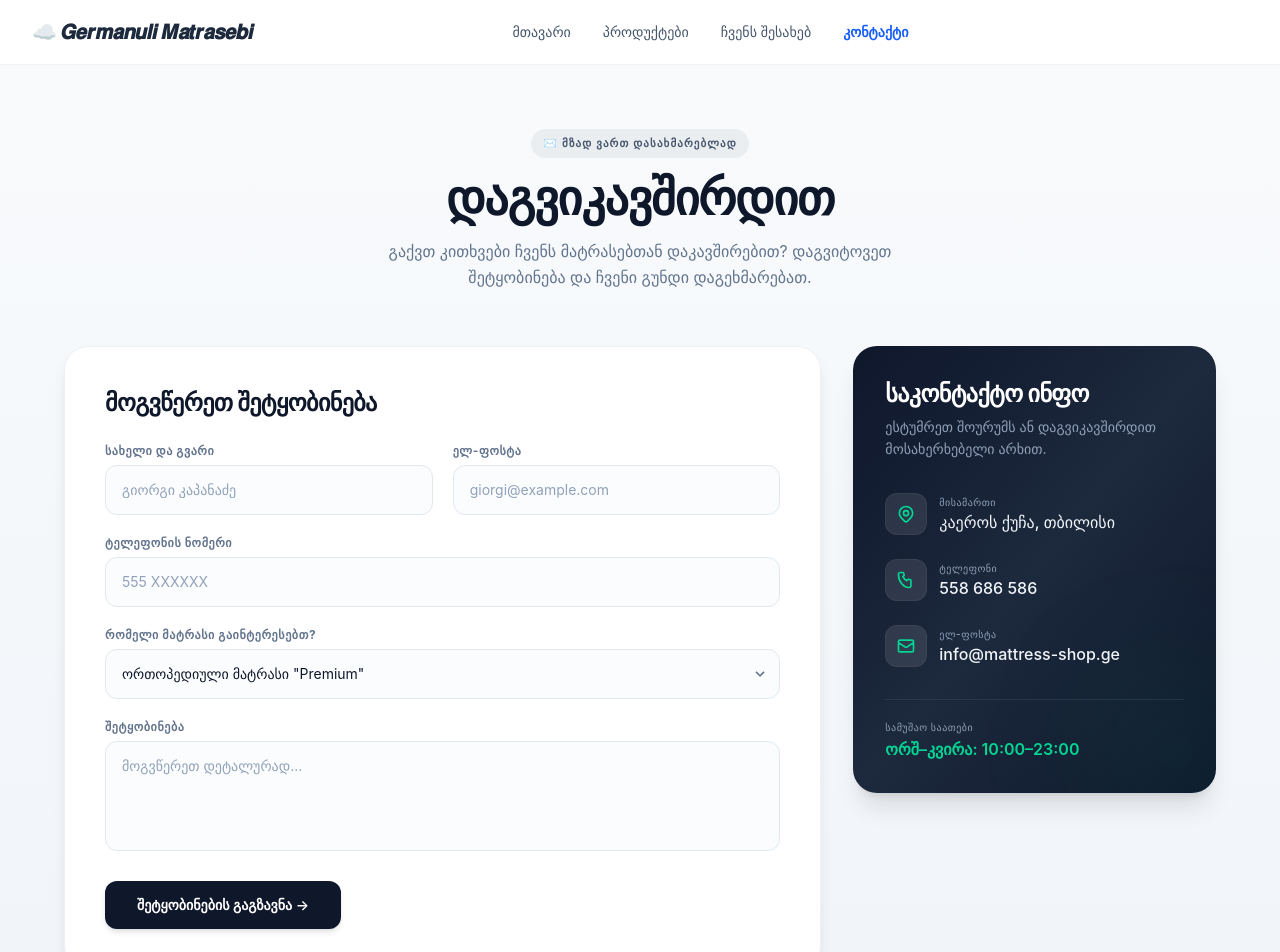
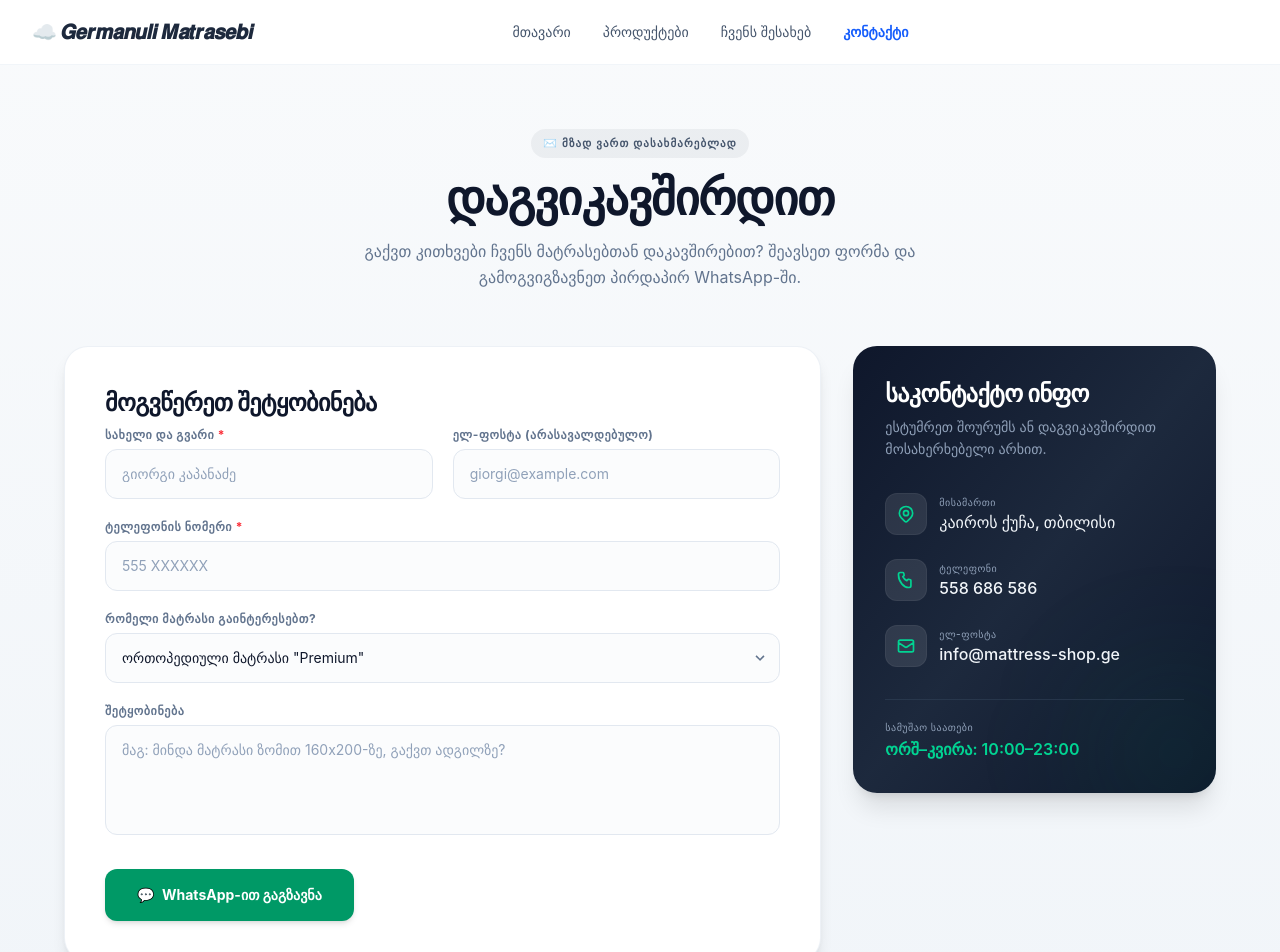
Before and after one commit to iopanda65-byte/Matrasi.ge, a React (Vite) app: page /contact in a window 1280 px wide. Shown: the top 952 px of the page. Built offline with nearby package versions, Linux system fonts and the light colour scheme.

Commit message:
feat: added whatsapp contact form for mattresses

```diff
--- a/src/pages/Contact.jsx
+++ b/src/pages/Contact.jsx
@@ -1,17 +1,14 @@
-import React, { useRef, useState } from "react";
-import emailjs from "@emailjs/browser";
+import React, { useState } from "react";
 // შემოგვაქვს Helmet მეტა ტეგებისთვის
 import { Helmet } from "react-helmet-async";
 
-const SERVICE_ID = "service_p5htc7d";
-const TEMPLATE_ID = "template_kh3udza";
-const PUBLIC_KEY = "eYu17pNcJigA8JlG1";
+const PHONE_GE = "+995558686586"; // WhatsApp ფორმატი
 
 const CONTACT_ITEMS = [
   {
     href: "https://maps.app.goo.gl/fqMvKCkxZXhM3iZX7",
     label: "მისამართი",
-    value: "კაეროს ქუჩა, თბილისი",
+    value: "კაიროს ქუჩა, თბილისი",
     icon: (
       <svg
         className="w-5 h-5 text-emerald-400"
@@ -23,6 +20,7 @@ const CONTACT_ITEMS = [
         <path
           strokeLinecap="round"
           strokeLinejoin="round"
+          pathLength="none"
           d="M17.657 16.657L13.414 20.9a1.998 1.998 0 01-2.827 0l-4.244-4.243a8 8 0 1111.314 0z"
         />
         <path
@@ -34,7 +32,7 @@ const CONTACT_ITEMS = [
     ),
   },
   {
-    href: "tel:+995558686586",
+    href: `tel:${PHONE_GE}`,
     label: "ტელეფონი",
     value: "558 686 586",
     icon: (
@@ -79,71 +77,105 @@ const INPUT_CLS =
   "w-full px-4 py-3.5 rounded-xl border border-slate-200 bg-slate-50/50 text-slate-900 placeholder-slate-400 focus:outline-none focus:ring-2 focus:ring-slate-900/10 focus:border-slate-900 focus:bg-white transition-all text-base sm:text-sm";
 
 export default function Contact() {
-  const formRef = useRef();
-  const [status, setStatus] = useState("");
+  const [form, setForm] = useState({
+    name: "",
+    email: "",
+    phone: "",
+    mattress: "ორთოპედიული მატრასი 'Premium'",
+    message: "",
+  });
 
-  const handleSubmit = async (e) => {
+  const [submitted, setSubmitted] = useState(false);
+  const [errors, setErrors] = useState({});
+
+  // ვალიდაცია
+  const validate = () => {
+    const e = {};
+    if (!form.name.trim()) e.name = "სახელი და გვარი სავალდებულოა";
+    if (!form.phone.trim()) e.phone = "ტელეფონის ნომერი სავალდებულოა";
+    return e;
+  };
+
+  // WhatsApp-ზე გადამისამართება
+  const handleSubmit = (e) => {
     e.preventDefault();
-    setStatus("loading");
-    try {
-      await emailjs.sendForm(
-        SERVICE_ID,
-        TEMPLATE_ID,
-        formRef.current,
-        PUBLIC_KEY
+    const eValid = validate();
+
+    if (Object.keys(eValid).length) {
+      setErrors(eValid);
+      return;
+    }
+
+    const text = encodeURIComponent(
+      `✨ ახალი შეტყობინება მატრასების მაღაზიიდან! ✨\n\n` +
+        `👤 კლიენტი: ${form.name}\n` +
+        `📞 ტელეფონი: ${form.phone}\n` +
+        `📧 ელ-ფოსტა: ${form.email || "არ არის მითითებული"}\n` +
+        `🛏️ მოდელი: ${form.mattress}\n` +
+        `💬 შეტყობინება: ${form.message || "მხოლოდ დაინტერესება"}`,
     );
 
-      setStatus("success");
-      formRef.current.reset();
-    } catch (err) {
-      console.error("EmailJS Error:", err);
-      setStatus("error");
-    }
+    window.open(
+      `https://wa.me/${PHONE_GE.replace(/\D/g, "")}?text=${text}`,
+      "_blank",
+    );
+
+    setSubmitted(true);
+    setErrors({});
   };
 
-  // Google Schema - ეუბნება ბოტებს, რომ ეს არის ოფიციალური საკონტაქტო გვერდი
+  const handleChange = (field, val) => {
+    setForm((p) => ({ ...p, [field]: val }));
+    if (errors[field]) setErrors((p) => ({ ...p, [field]: undefined }));
+  };
+
+  // Google Schema
   const contactPageSchema = {
     "@context": "https://schema.org",
     "@type": "ContactPage",
-    "name": "კონტაქტი | გერმანული მატრასების მაღაზია",
-    "description": "დაგვიკავშირდით გერმანული მატრასების მაღაზიის გუნდს. მისამართი: კაიროს ქუჩა, თბილისი. ტელეფონი: 558 686 586",
-    "mainEntity": {
+    name: "კონტაქტი | გერმანული მატრასების მაღაზია",
+    description:
+      "დაგვიკავშირდით გერმანული მატრასების მაღაზიის გუნდს. მისამართი: კაიროს ქუჩა, თბილისი. ტელეფონი: 558 686 586",
+    mainEntity: {
       "@type": "Organization",
-      "name": "გერმანული მატრასები",
-      "telephone": "+995558686586",
-      "email": "info@mattress-shop.ge",
-      "address": {
+      name: "გერმანული მატრასები",
+      telephone: "+995558686586",
+      email: "info@mattress-shop.ge",
+      address: {
         "@type": "PostalAddress",
-        "streetAddress": "კაიროს ქუჩა",
-        "addressLocality": "თბილისი",
-        "addressCountry": "GE"
-      }
-    }
+        streetAddress: "კაიროს ქუჩა",
+        addressLocality: "თბილისი",
+        addressCountry: "GE",
+      },
+    },
   };
 
   return (
     <div className="bg-gradient-to-b from-slate-50 to-slate-100 min-h-screen py-10 sm:py-16 px-4 sm:px-6 lg:px-8 font-sans antialiased overflow-x-hidden">
-
-      {/* ─── SEO და საკონტაქტო მეტა ტეგები ─── */}
       <Helmet>
         <title>დაგვიკავშირდით | გერმანული მატრასების მაღაზია თბილისში</title>
         <meta
           name="description"
           content="გაქვთ კითხვები მატრასებთან დაკავშირებით? დაგვიკავშირდით ნომერზე: 558 686 586 ან გვესტუმრეთ შოურუმში მისამართზე: კაიროს ქუჩა, თბილისი. მუშაობის საათები: 10:00 - 23:00."
         />
-        <meta name="keywords" content="matrasebi kontakti, მატრასების მაღაზია თბილისი, მატრასები კაიროს ქუჩა, კავშირი, ტელეფონი" />
-
-        <meta property="og:title" content="დაგვიკავშირდით | გერმანული მატრასების მაღაზია" />
-        <meta property="og:description" content="მოგვწერეთ შეტყობინება ან დაგვირეკეთ: 558 686 586. მზად ვართ დასახმარებლად." />
-
-        {/* საკონტაქტო Schema ინექცია */}
+        <meta
+          name="keywords"
+          content="matrasebi kontakti, მატრასების მაღაზია თბილისი, მატრასები კაიროს ქუჩა, კავშირი, ტელეფონი"
+        />
+        <meta
+          property="og:title"
+          content="დაგვიკავშირდით | გერმანული მატრასების მაღაზია"
+        />
+        <meta
+          property="og:description"
+          content="მოგვწერეთ შეტყობინება ან დაგვირეკეთ: 558 686 586. მზად ვართ დასახმარებლად."
+        />
         <script type="application/ld+json">
           {JSON.stringify(contactPageSchema)}
         </script>
       </Helmet>
 
       <div className="max-w-6xl mx-auto">
-        {/* სათაურის სექცია */}
         <div className="text-center mb-10 sm:mb-14 space-y-2.5">
           <span className="inline-flex items-center gap-2 px-3 py-1.5 rounded-full bg-slate-900/5 text-slate-600 text-[11px] font-semibold tracking-widest uppercase">
             ✉️ მზად ვართ დასახმარებლად
@@ -152,17 +184,14 @@ export default function Contact() {
             დაგვიკავშირდით
           </h1>
           <p className="text-sm sm:text-base text-slate-500 max-w-xl mx-auto leading-relaxed">
-            გაქვთ კითხვები ჩვენს მატრასებთან დაკავშირებით? დაგვიტოვეთ
-            შეტყობინება და ჩვენი გუნდი დაგეხმარებათ.
+            გაქვთ კითხვები ჩვენს მატრასებთან დაკავშირებით? შეავსეთ ფორმა და
+            გამოგვიგზავნეთ პირდაპირ WhatsApp-ში.
           </p>
         </div>
 
         <div className="grid grid-cols-1 lg:grid-cols-3 gap-5 sm:gap-8 items-start">
           {/* საკონტაქტო ბარათი */}
-          <div
-            style={{ animationDelay: "150ms" }}
-            className="animate-card lg:col-span-1 order-1 lg:order-2 bg-gradient-to-br from-slate-900 via-slate-800 to-slate-900 text-white rounded-2xl sm:rounded-3xl p-5 sm:p-8 shadow-xl relative overflow-hidden"
-          >
+          <div className="lg:col-span-1 order-1 lg:order-2 bg-gradient-to-br from-slate-900 via-slate-800 to-slate-900 text-white rounded-2xl sm:rounded-3xl p-5 sm:p-8 shadow-xl relative overflow-hidden">
             <div className="absolute -right-10 -bottom-10 w-40 h-40 bg-emerald-500/10 rounded-full blur-3xl pointer-events-none" />
             <div className="relative z-10">
               <h3 className="text-lg sm:text-2xl font-bold mb-1.5 tracking-tight">
@@ -209,57 +238,86 @@ export default function Contact() {
             </div>
           </div>
 
-          {/* ფორმა */}
-          <div
-            style={{ animationDelay: "300ms" }}
-            className="animate-card lg:col-span-2 order-2 lg:order-1 bg-white rounded-2xl sm:rounded-3xl p-5 sm:p-10 border border-slate-200/60 shadow-lg"
+          {/* ფორმის სექცია */}
+          <div className="lg:col-span-2 order-2 lg:order-1 bg-white rounded-2xl sm:rounded-3xl p-5 sm:p-10 border border-slate-200/60 shadow-lg">
+            {submitted ? (
+              /* წარმატების ეკრანი */
+              <div className="text-center py-12 space-y-4">
+                <div className="text-5xl sm:text-6xl animate-bounce">💬</div>
+                <h3 className="text-xl font-extrabold text-slate-900">
+                  WhatsApp გაიხსნა!
+                </h3>
+                <p className="text-sm text-slate-500 max-w-xs mx-auto">
+                  შეტყობინება ჩაიწერა. გაგზავნეთ ჩატში და ჩვენი კონსულტანტი
+                  მალევე გიპასუხებთ.
+                </p>
+                <button
+                  onClick={() => {
+                    setSubmitted(false);
+                    setForm({
+                      name: "",
+                      email: "",
+                      phone: "",
+                      mattress: "ორთოპედიული მატრასი 'Premium'",
+                      message: "",
+                    });
+                  }}
+                  className="mt-2 px-6 py-3 bg-slate-900 hover:bg-emerald-600 text-white font-semibold rounded-xl text-sm transition-all duration-300 active:scale-95"
                 >
-            <h3 className="text-xl sm:text-2xl font-bold text-slate-900 mb-5 sm:mb-6 tracking-tight">
+                  ახალი შეტყობინება
+                </button>
+              </div>
+            ) : (
+              /* თავად ფორმა */
+              <form onSubmit={handleSubmit} className="space-y-4 sm:space-y-5">
+                <h3 className="text-xl sm:text-2xl font-bold text-slate-900 mb-2 tracking-tight">
                   მოგვწერეთ შეტყობინება
                 </h3>
 
-            <form
-              ref={formRef}
-              onSubmit={handleSubmit}
-              className="space-y-4 sm:space-y-5"
-            >
                 <div className="grid grid-cols-1 sm:grid-cols-2 gap-4 sm:gap-5">
                   <div>
                     <label className="block text-[10px] sm:text-xs font-bold text-slate-500 uppercase tracking-wider mb-1.5">
-                    სახელი და გვარი
+                      სახელი და გვარი <span className="text-red-500">*</span>
                     </label>
                     <input
                       type="text"
-                    name="from_name"
+                      value={form.name}
+                      onChange={(e) => handleChange("name", e.target.value)}
                       placeholder="გიორგი კაპანაძე"
-                    className={INPUT_CLS}
-                    required
+                      className={`${INPUT_CLS} ${errors.name ? "border-red-400 focus:ring-red-100" : ""}`}
                     />
+                    {errors.name && (
+                      <p className="text-xs text-red-500 mt-1">{errors.name}</p>
+                    )}
                   </div>
                   <div>
                     <label className="block text-[10px] sm:text-xs font-bold text-slate-500 uppercase tracking-wider mb-1.5">
-                    ელ-ფოსტა
+                      ელ-ფოსტა (არასავალდებულო)
                     </label>
                     <input
                       type="email"
-                    name="from_email"
+                      value={form.email}
+                      onChange={(e) => handleChange("email", e.target.value)}
                       placeholder="giorgi@example.com"
                       className={INPUT_CLS}
-                    required
                     />
                   </div>
                 </div>
 
                 <div>
                   <label className="block text-[10px] sm:text-xs font-bold text-slate-500 uppercase tracking-wider mb-1.5">
-                  ტელეფონის ნომერი
+                    ტელეფონის ნომერი <span className="text-red-500">*</span>
                   </label>
                   <input
                     type="tel"
-                  name="phone"
+                    value={form.phone}
+                    onChange={(e) => handleChange("phone", e.target.value)}
                     placeholder="555 XXXXXX"
-                  className={INPUT_CLS}
+                    className={`${INPUT_CLS} ${errors.phone ? "border-red-400 focus:ring-red-100" : ""}`}
                   />
+                  {errors.phone && (
+                    <p className="text-xs text-red-500 mt-1">{errors.phone}</p>
+                  )}
                 </div>
 
                 <div>
@@ -268,7 +326,8 @@ export default function Contact() {
                   </label>
                   <div className="relative">
                     <select
-                    name="mattress"
+                      value={form.mattress}
+                      onChange={(e) => handleChange("mattress", e.target.value)}
                       className={
                         INPUT_CLS + " appearance-none pr-10 text-slate-700"
                       }
@@ -292,34 +351,24 @@ export default function Contact() {
                   </label>
                   <textarea
                     rows="4"
-                  name="message"
-                  placeholder="მოგვწერეთ დეტალურად..."
+                    value={form.message}
+                    onChange={(e) => handleChange("message", e.target.value)}
+                    placeholder="მაგ: მინდა მატრასი ზომით 160x200-ზე, გაქვთ ადგილზე?"
                     className={INPUT_CLS + " resize-none"}
                   />
                 </div>
 
-              <div className="pt-1 space-y-2">
+                <div className="pt-2">
                   <button
                     type="submit"
-                  disabled={status === "loading"}
-                  className="w-full sm:w-auto px-8 py-4 sm:py-3.5 bg-slate-900 hover:bg-emerald-600 disabled:opacity-60 text-white text-sm font-semibold rounded-xl shadow-md transition-all duration-200 active:scale-[0.97]"
+                    className="w-full sm:w-auto px-8 py-4 bg-emerald-600 hover:bg-emerald-700 text-white font-bold rounded-xl text-sm transition-all duration-300 shadow-md hover:shadow-lg active:scale-[0.98] flex items-center justify-center gap-2"
                   >
-                  {status === "loading"
-                    ? "იგზავნება..."
-                    : "შეტყობინების გაგზავნა →"}
+                    <span>💬</span>
+                    <span>WhatsApp-ით გაგზავნა</span>
                   </button>
-                {status === "success" && (
-                  <p className="text-emerald-600 text-sm font-medium">
-                    ✓ შეტყობინება წარმატებით გაიგზავნა!
-                  </p>
-                )}
-                {status === "error" && (
-                  <p className="text-red-500 text-sm font-medium">
-                    შეცდომა, გთხოვთ სცადოთ თავიდან.
-                  </p>
-                )}
                 </div>
               </form>
+            )}
           </div>
         </div>
       </div>
```
Lines whose indentation alone changed are shown as unchanged.
